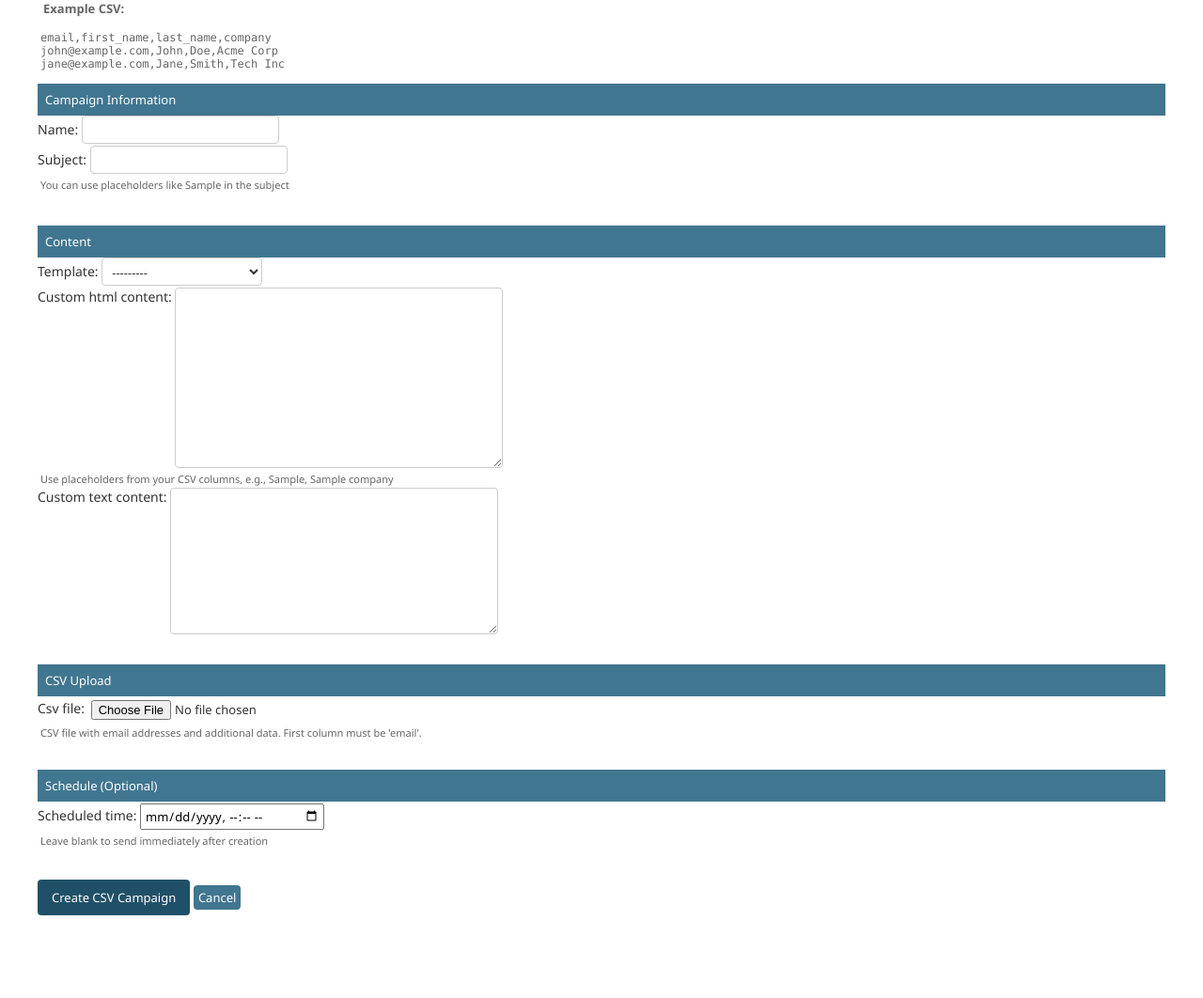
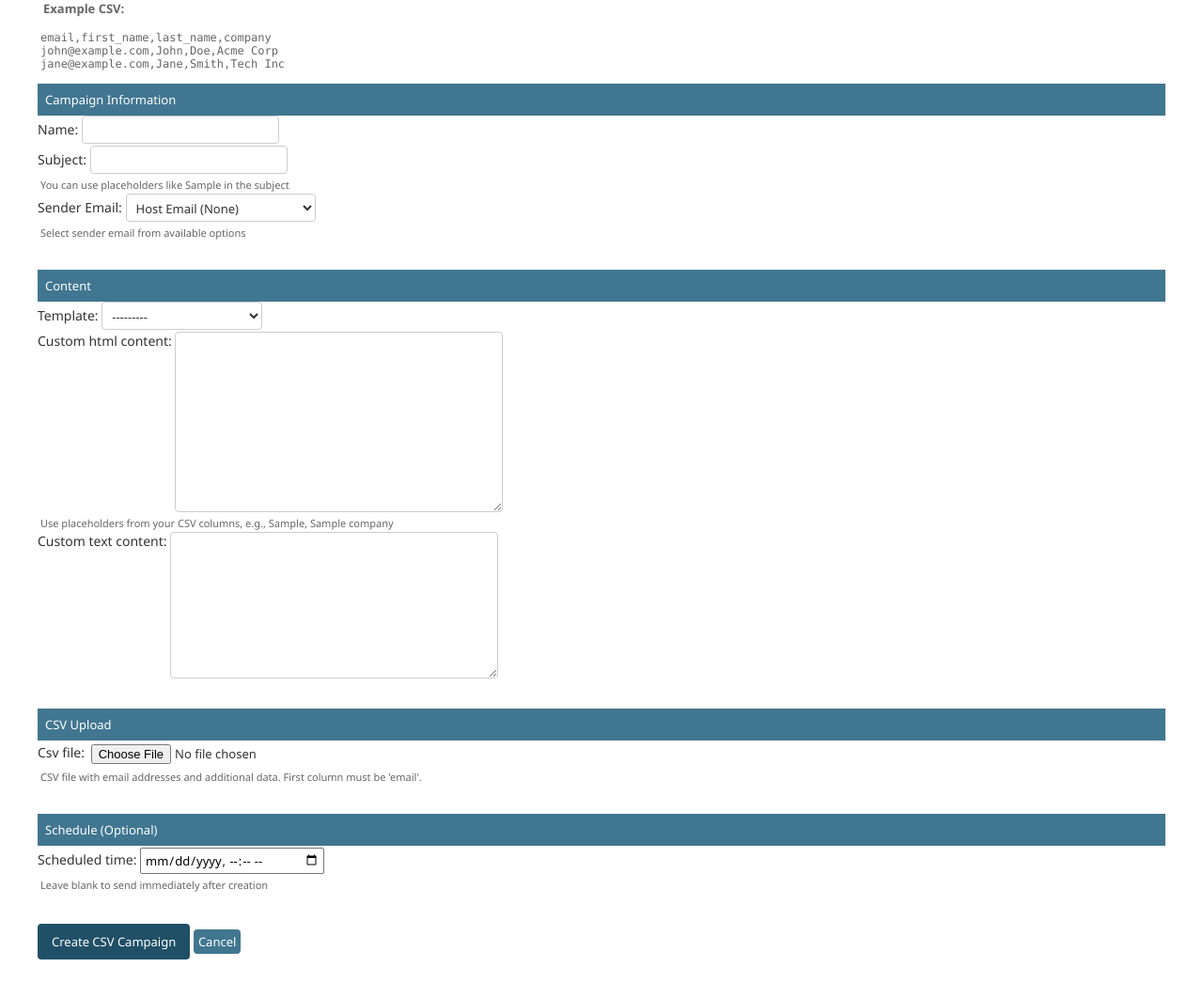
Before and after one commit to ayubsoft254/lab_mgmt_sys, a Django app: template newsletter/templates/admin/newsletter/emailcampaign/csv_campaign.html in a window 1280 px wide. Shown: the part 326-1388 px from the top of the page at 94% size. Before the commit the page ends 1300 px from the top, so only its background shows below. Run offline with Django 5.2, Linux system fonts and the light colour scheme; tables that the repository leaves empty hold one stand-in row (values such as "Sample post"); the template is opened without the code that fills it: values that come from a table or form of the project are taken from there, most other values are stand-ins (such as "Sample title", 1, 10 or a date in 2020); parts of the project's set-up code (start-up, migrations or seed data) failed here and were passed over.

Commit message:
feat: add sender email choice and custom sender email fields to CSV campaign form

```diff
--- a/newsletter/templates/admin/newsletter/emailcampaign/csv_campaign.html
+++ b/newsletter/templates/admin/newsletter/emailcampaign/csv_campaign.html
@@ -61,16 +61,29 @@ jane@example.com,Jane,Smith,Tech Inc</pre>
         </div>
 
         <div class="form-row">
-            {{ form.sender_email.label_tag }}
-            {{ form.sender_email }}
-            {% if form.sender_email.errors %}
+            {{ form.sender_email_choice.label_tag }}
+            {{ form.sender_email_choice }}
+            {% if form.sender_email_choice.errors %}
                 <ul class="errorlist">
-                    {% for error in form.sender_email.errors %}
+                    {% for error in form.sender_email_choice.errors %}
                         <li>{{ error }}</li>
                     {% endfor %}
                 </ul>
             {% endif %}
-            <div class="help">{{ form.sender_email.help_text }}</div>
+            <div class="help">{{ form.sender_email_choice.help_text }}</div>
+        </div>
+
+        <div class="form-row" id="custom-email-row" style="display: none;">
+            {{ form.custom_sender_email.label_tag }}
+            {{ form.custom_sender_email }}
+            {% if form.custom_sender_email.errors %}
+                <ul class="errorlist">
+                    {% for error in form.custom_sender_email.errors %}
+                        <li>{{ error }}</li>
+                    {% endfor %}
+                </ul>
+            {% endif %}
+            <div class="help">{{ form.custom_sender_email.help_text }}</div>
         </div>
     </fieldset>
 
@@ -153,16 +166,32 @@ jane@example.com,Jane,Smith,Tech Inc</pre>
 </form>
 
 <script>
-// Add some JavaScript to show/hide template vs custom content
 document.addEventListener('DOMContentLoaded', function() {
+    const senderChoice = document.querySelector('#id_sender_email_choice');
+    const customEmailRow = document.querySelector('#custom-email-row');
     const templateField = document.querySelector('#id_template');
     const htmlField = document.querySelector('#id_custom_html_content');
     const textField = document.querySelector('#id_custom_text_content');
 
+    // Show/hide custom email field based on selection
+    function toggleCustomEmailField() {
+        if (senderChoice.value === 'custom') {
+            customEmailRow.style.display = 'block';
+        } else {
+            customEmailRow.style.display = 'none';
+        }
+    }
+
+    // Show/hide template vs custom content
     function toggleCustomContent() {
         const hasTemplate = templateField.value !== '';
         htmlField.closest('.form-row').style.display = hasTemplate ? 'none' : 'block';
         textField.closest('.form-row').style.display = hasTemplate ? 'none' : 'block';
+    }
+
+    if (senderChoice) {
+        senderChoice.addEventListener('change', toggleCustomEmailField);
+        toggleCustomEmailField(); // Initial call
     }
 
     if (templateField) {
```
